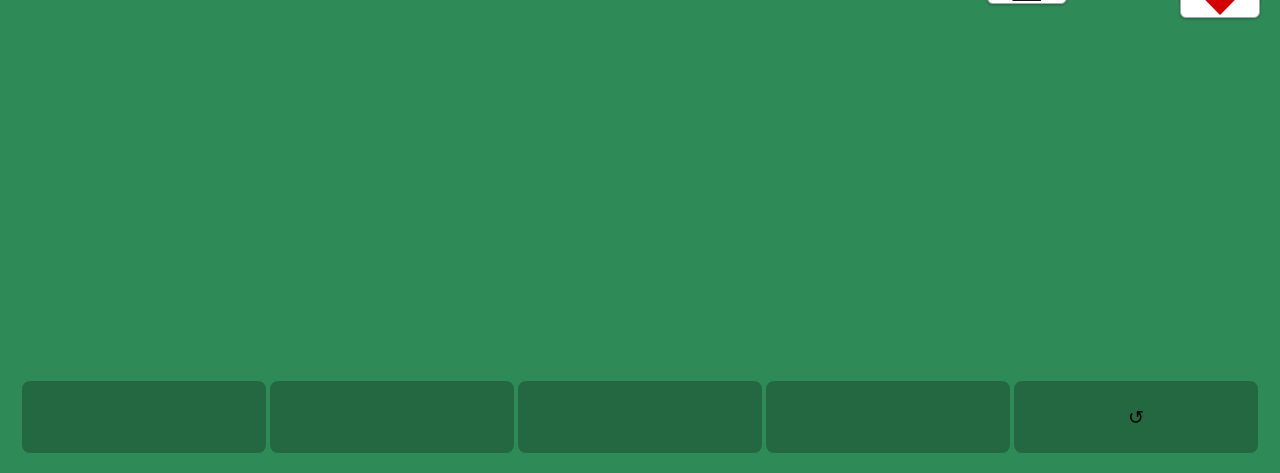
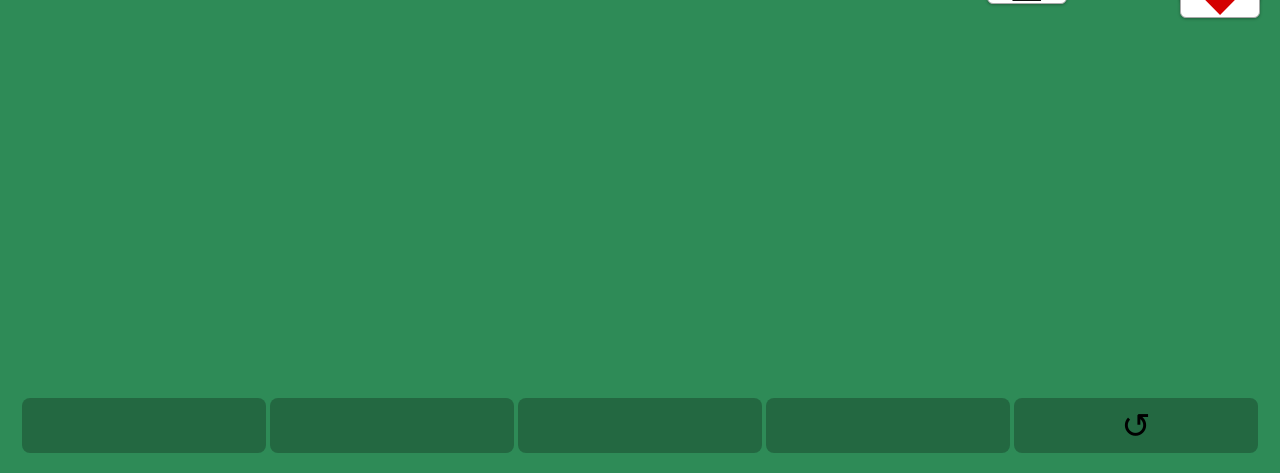
Before and after one commit to websimapi/websim-solitaire-7, a plain HTML site: page index.html in a window 1280 px wide. Shown: the part 327-800 px from the top of the page. Drawn offline with Linux system fonts and the light colour scheme.

Commit message:
v27: Make our nav bar container grids a bit smaller and make our uncidoe retry icon font size a bit bigger

```diff
--- a/style.css
+++ b/style.css
@@ -72,9 +72,9 @@ body {
     align-items: stretch;
     gap: 0;
     margin-top: var(--card-gap);
-    height: 12vh;
-    min-height: 52px;
-    max-height: 72px;
+    height: 8vh;
+    min-height: 40px;
+    max-height: 55px;
     flex-shrink: 0;
 }
 
@@ -86,11 +86,15 @@ body {
     background: rgba(0, 0, 0, 0.25);
     cursor: pointer;
     touch-action: manipulation;
+    padding: 0;
 }
 
 /* Undo button on far right can be visually distinct later if desired */
 #nav-undo-btn {
-    /* placeholder for future styling */
+    font-size: 2.2rem;
+    display: flex;
+    justify-content: center;
+    align-items: center;
 }
 
 .pile-container {
```
Also changed, not shown: 1 other file.
